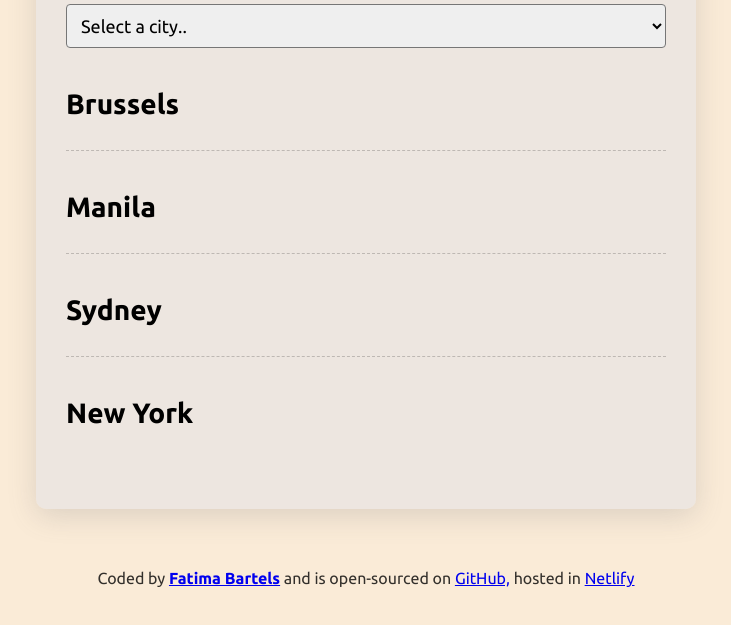
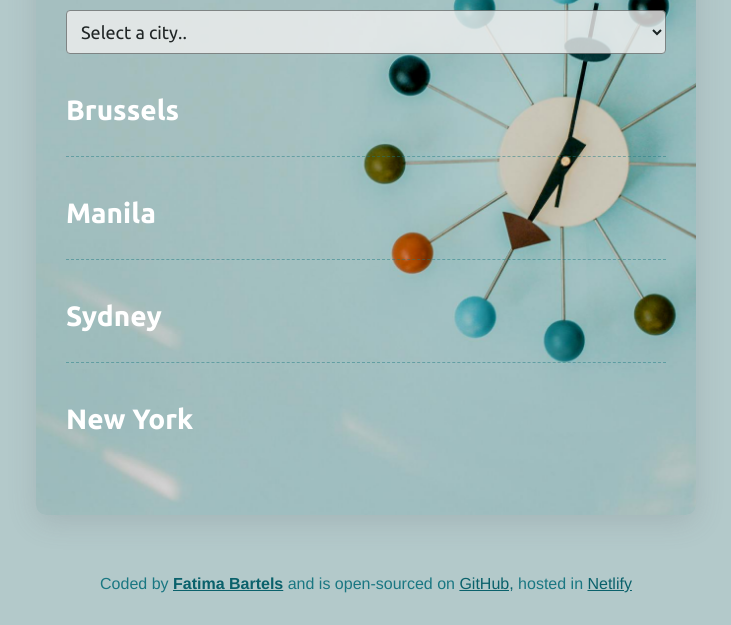
Before and after one commit to FatimaBartels/js-world-clock-project, a plain HTML site: page index.html in a window 1280 px wide. Shown: the part 175-800 px from the top of the page, without its empty margins (274-1005 px from the left). Drawn offline with nearby package versions, Linux system fonts and the light colour scheme; a script that the page names is missing.

Commit message:
added bg image in container and change color footer

```diff
--- a/css/style.css
+++ /dev/null
@@ -1,66 +0,0 @@
-body {
-  background-color: antiquewhite;
-  font-family: "Ubuntu", sans-serif;
-}
-
-h1 {
-  text-align: center;
-  font-family: Verdana, Geneva, Tahoma, sans-serif;
-  font-size: 36px;
-}
-
-h2 {
-  margin: 0 0 10px;
-  font-size: 28px;
-}
-
-select {
-  display: block;
-  width: 100%;
-  font-family: "Ubuntu", sans-serif;
-  font-size: 18px;
-  border-radius: 4px;
-  padding: 10px;
-}
-
-.container {
-  max-width: 600px;
-  margin: 60px auto;
-  background: rgba(231, 229, 229, 0.671);
-  padding: 30px;
-  box-shadow: rgba(100, 100, 111, 0.2) 0px 7px 29px 0px;
-  border-radius: 10px;
-}
-
-.city {
-  display: flex;
-  margin: 20px 0;
-  justify-content: space-between;
-  padding: 20px 0;
-  border-bottom: 1px dashed rgba(0, 0, 0, 0.2);
-}
-.city:last-child {
-  border: none;
-}
-
-.date {
-  opacity: 0.7;
-}
-
-.time {
-  font-size: 48px;
-  font-weight: bold;
-}
-
-.time small {
-  font-size: 24px;
-  line-height: 36px;
-  vertical-align: middle;
-}
-
-footer {
-  text-align: center;
-  font-size: 16px;
-  color: rgba(0, 0, 0, 0.8);
-  margin-bottom: 25px;
-}
--- a/index.html
+++ b/index.html
@@ -9,7 +9,7 @@
       href="https://fonts.googleapis.com/css2?family=Ubuntu:ital,wght@0,300;0,400;0,500;0,700;1,300;1,400;1,500;1,700&display=swap"
       rel="stylesheet"
     />
-    <link rel="stylesheet" href="css/style.css" />
+    <link rel="stylesheet" href="src/style.css" />
     <script src="https://cdnjs.cloudflare.com/ajax/libs/moment.js/2.30.1/moment.min.js"></script>
     <script src="https://cdnjs.cloudflare.com/ajax/libs/moment-timezone/0.5.45/moment-timezone-with-data-1970-2030.min.js"></script>
     <title>World Clock - Fatima Bartels</title>
--- /dev/null
+++ b/src/style.css
@@ -0,0 +1,76 @@
+body {
+  background-color: #a6c0c1d8;
+  /* background-image: url("img/clock.jpg");*/
+  font-family: "Ubuntu", sans-serif;
+  color: white;
+}
+
+h1 {
+  text-align: center;
+  font-family: Verdana, Geneva, Tahoma, sans-serif;
+  font-size: 38px;
+}
+
+h2 {
+  margin: 0 0 10px;
+  font-size: 28px;
+}
+
+select {
+  display: block;
+  opacity: 0.8;
+  width: 100%;
+  font-family: "Ubuntu", sans-serif;
+  font-size: 18px;
+  border-radius: 4px;
+  padding: 10px;
+}
+
+a {
+  color: #0a616b;
+}
+.container {
+  max-width: 600px;
+  margin: 60px auto;
+  background-image: url("img/sky-clock.jpg");
+  background-position: center;
+  background-repeat: no-repeat;
+  background-size: cover;
+  padding: 30px;
+  box-shadow: rgba(100, 100, 111, 0.2) 0px 7px 29px 0px;
+  border-radius: 10px;
+}
+
+.city {
+  display: flex;
+  margin: 20px 0;
+  justify-content: space-between;
+  padding: 20px 0;
+  border-bottom: 1px dashed #1a788277;
+}
+.city:last-child {
+  border: none;
+}
+
+.date {
+  opacity: 0.7;
+}
+
+.time {
+  font-size: 48px;
+  font-weight: bold;
+}
+
+.time small {
+  font-size: 24px;
+  line-height: 36px;
+  vertical-align: middle;
+}
+
+footer {
+  text-align: center;
+  font-size: 16px;
+  color: #1a7782;
+  margin-bottom: 25px;
+  font-family: "Franklin Gothic Medium", "Arial Narrow", Arial, sans-serif;
+}
```
Also changed, not shown: img/clock.jpg (deleted), img/white-theme.jpg (deleted), src/img/sky-clock.jpg (renamed from img/sky-clock.jpg).
